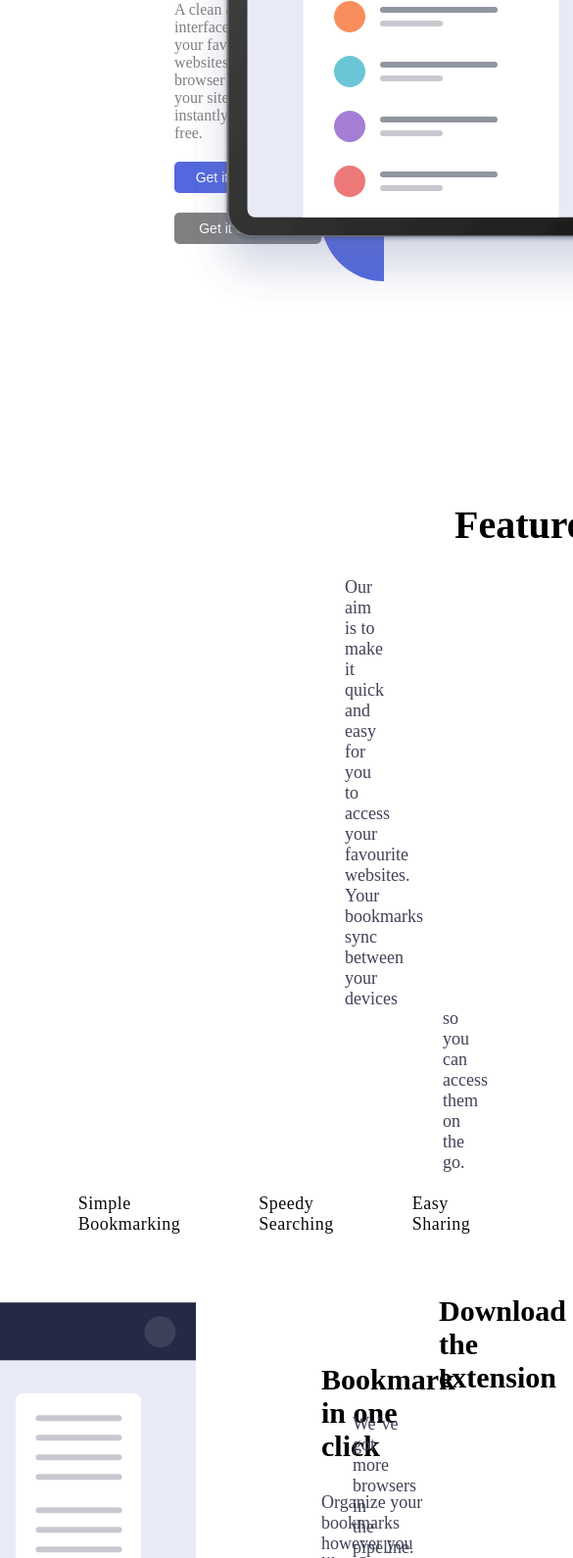
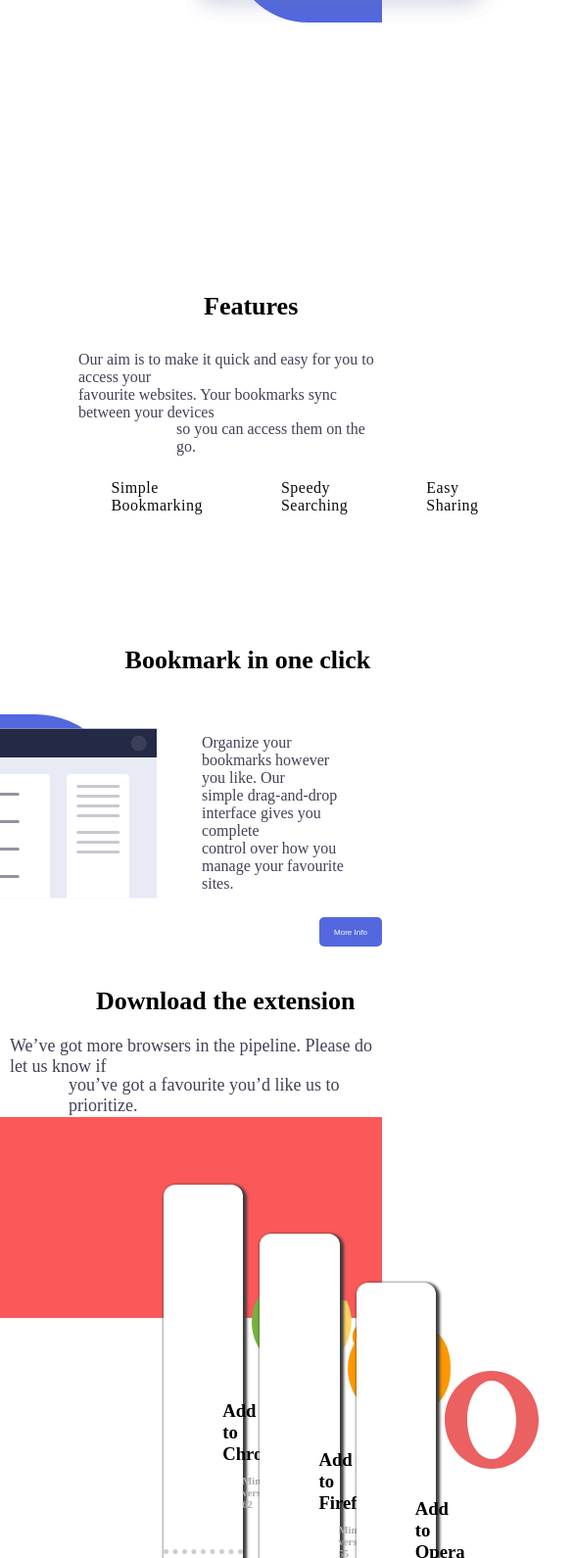
Before and after one commit to Kwagei/bookmark-landing-page-davewonnah, a plain HTML site: page index-1.html in a window 390 px wide. Shown: the part 321-1911 px from the top of the page at 98% size, 585 px wide, since content can reach past the window. Drawn offline with nearby package versions, Linux system fonts and the light colour scheme.

Commit message:
making work responsive on a tablet

```diff
--- a/style.css
+++ b/style.css
@@ -694,9 +694,8 @@ footer{
 @media only screen and (max-width: 600px) {
     header{
         display: flex;
-        background-color: #fff;
         justify-content: space-between;
-        height: 8rem;
+        height: 4rem;
         font-family: "poppins" sans-serif;
     }
 
@@ -706,9 +705,8 @@ footer{
     }
     .links{
         display: flex;
-        /* background-color: #fb5859; */
         margin-top: 44px;
-        margin-left: 120px;
+        margin-left: 80px;
     }
 
     .links a{
@@ -740,4 +738,152 @@ footer{
         margin-top: -10px;
     }
 
+    /* main starts here */
+
+    main{
+        display: flex;
+        flex-direction: row;
+        height: 80vh;
+        width: 100%;
+        font-family: "poppins" sans-serif;
+    }
+
+
+    .simple-contents{
+        /* background-color: blue; */
+        height: 60vh;
+        width: 90%;
+        margin-left: -10px;
+        font-size: 10px;
+    }
+    .simple-contents h1{
+        margin-left: 30px;
+    }
+
+    .simple-contents p{
+       margin-left: 30px;
+    }
+
+    .simple-contents button{
+        width: 4rem;
+        font-size: 8px;
+        height: 30px;
+    }
+    #blue-btn{
+        background-color: hsl(231, 69%, 60%);
+        margin-left: 30px;
+
+    }
+
+    .simple-img svg{
+        transform: scale(0.5);
+        margin-top: -220px;
+        margin-left: -80px;
+    }
+
+    .simple-img{
+        animation-name: paused;
+        animation-duration: 5s;
+        animation-play-state: paused;
+    }
+
+
+    .simple-img{
+        width: 50%;
+        height: 160px;
+        padding: 2rem;
+    }
+
+    /* feature section starts here */
+
+    .feature-top{
+        /* background-color: #e55a5a; */
+        margin-top: -150px;
+        width: 100%;
+        height: 70vh;
+    }
+
+    .feature{
+        display: block;
+        align-items: center;
+        height: 50vh;
+        justify-content: center;
+        width: 100%;
+    }
+
+    .feature h1{
+        padding-left: 13rem;
+        margin-top: 30px;
+        font-size: 26px;
+    }
+    .feature p{
+        padding-left: 5rem;
+        margin-top: 30px;
+        font-size: 16px;
+        color: rgb(64,66,86);
+        font-family: "poppins" sans-serif;
+    }
+
+
+    .feature-link-container a{
+        position: relative;
+        text-decoration: none;
+        font-family: 'poppins' sans-serif;
+        color: rgb(11, 11, 11);
+        font-size: 16px;
+        letter-spacing: 0.5px;
+    }
+    #simple{
+        margin-left: 122px;
+    }
+    .feature-img{
+        height: 180px;
+        width: 50%;
+        margin-top: 180px;
+    }
+
+    .feature-img svg{
+        transform: scale(0.5);
+        margin-right: -2rem;
+    }
+
+    .img-contents{
+        height: 65vh;
+        width: 100%;
+    }
+    .img-contents h2{
+        padding-left: 0.1rem;
+        font-size: 26px;
+        margin-top: 110px;
+    }
+    .img-contents p{
+        margin-right: 30px;
+        margin-top: 60px;
+        font-size: 16px;
+    }
+    .img-contents button{
+        width: 4rem;
+        font-size: 8px;
+        height: 30px;
+        margin-left: 200px;
+    }
+
+    /* extension section starts here */
+
+    .extension{
+        background-color: #fb5859;
+        margin-top: -100px;
+    }
+    .extension h1{
+        margin-left: -350px;
+        font-size: 26px;
+    }
+    .extension p{
+        margin-left: -350px;
+    }
+    #small-1{
+        margin-left: -290px;
+    }
+
+
 }
```
